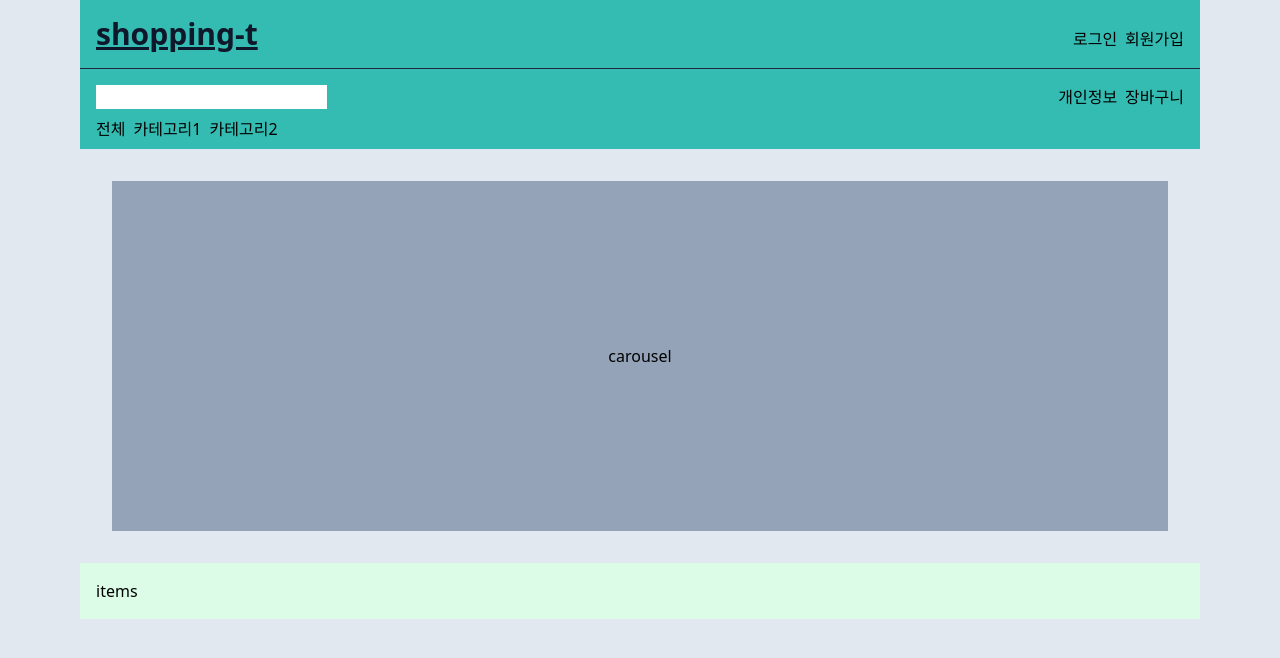
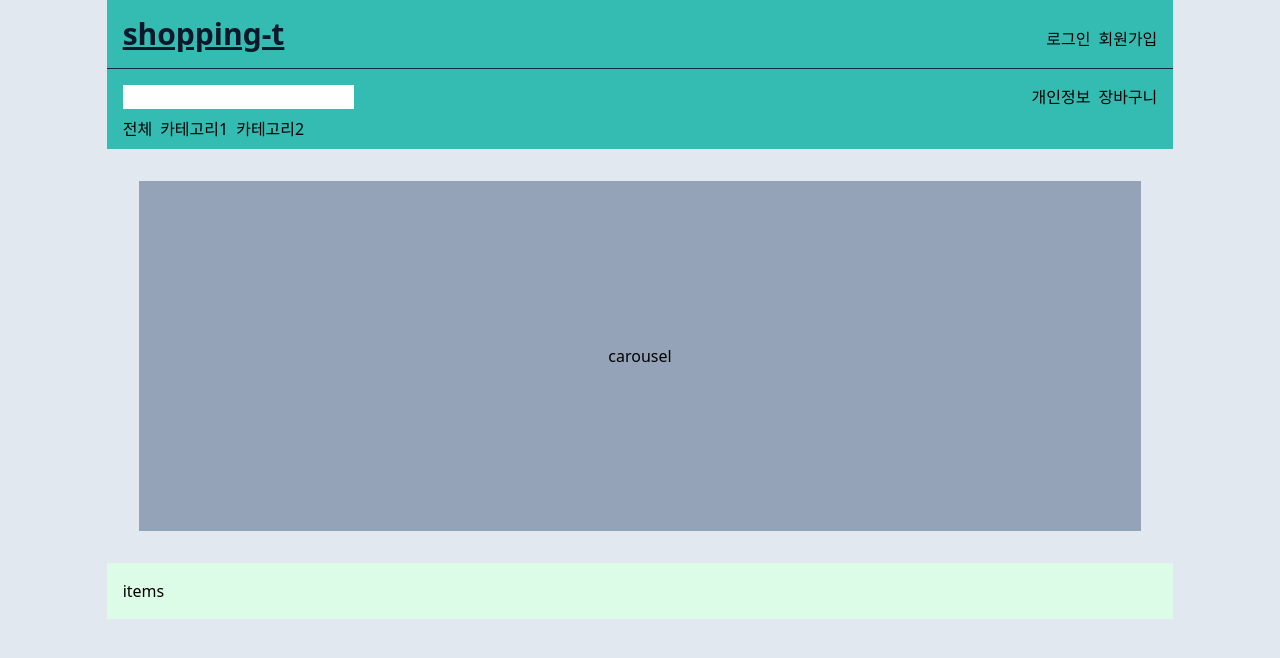
Before and after one commit to jmeno1011/shopping-t, a Next.js app: page / in a window 1280 px wide. Shown: the top 658 px of the page. Built offline with nearby package versions, Linux system fonts and the light colour scheme.

Commit message:
edit tailwind-반응형

```diff
--- a/src/pages/index.tsx
+++ b/src/pages/index.tsx
@@ -9,7 +9,7 @@ export default function Home() {
         <meta name="viewport" content="width=device-width, initial-scale=1" />
         <link rel="icon" href="/favicon.ico" />
       </Head>
-      <div className="md:container md:mx-auto">
+      <div className="mx-auto xl:screens lg:w-10/12 md:w-screen sm:w-screen">
         <header className="bg-[#35BCB2]">
           {/* logo, login / join */}
           <div className="p-4 flex justify-between items-baseline mb-4 border-solid border-0 border-b-[1px] border-slate-800">
```
